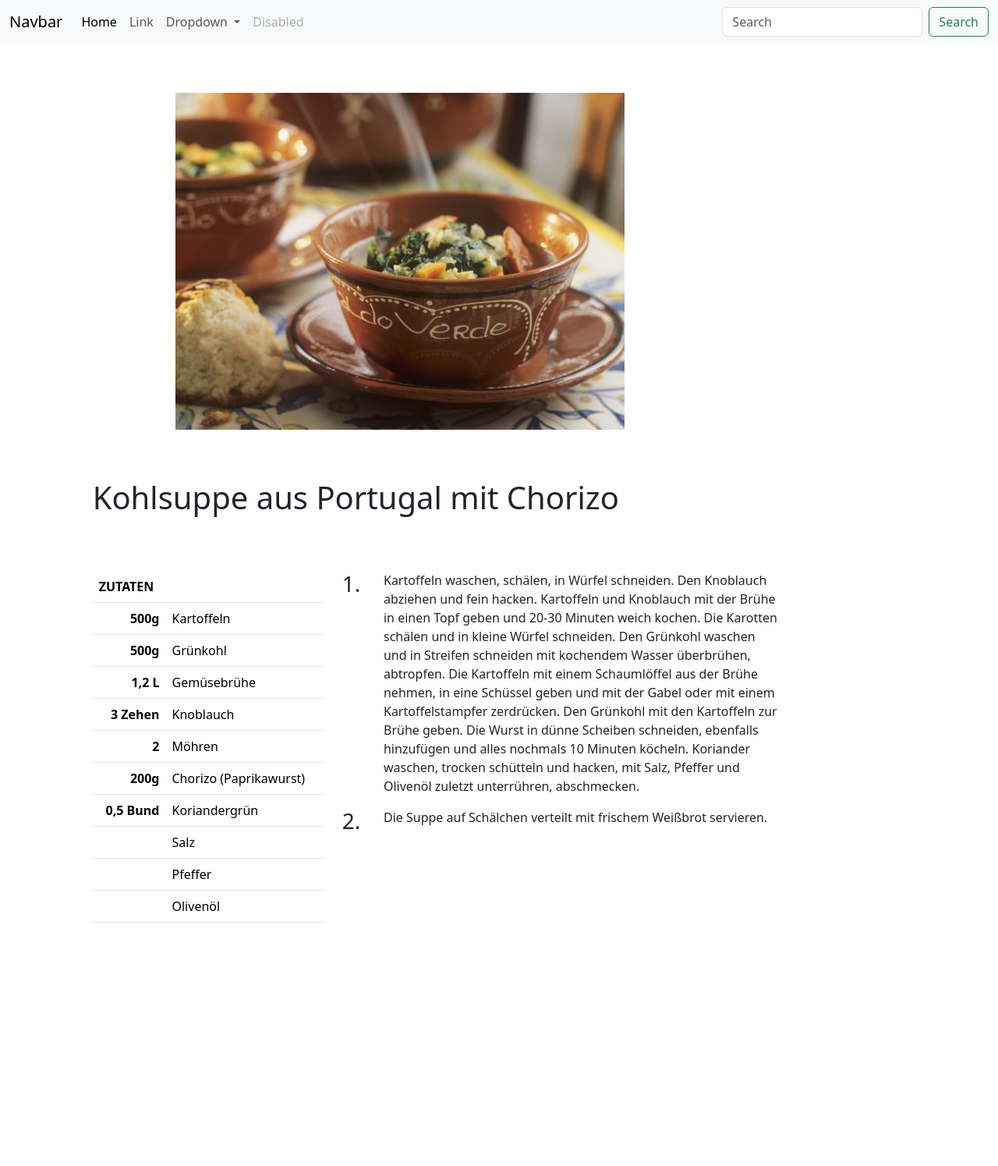
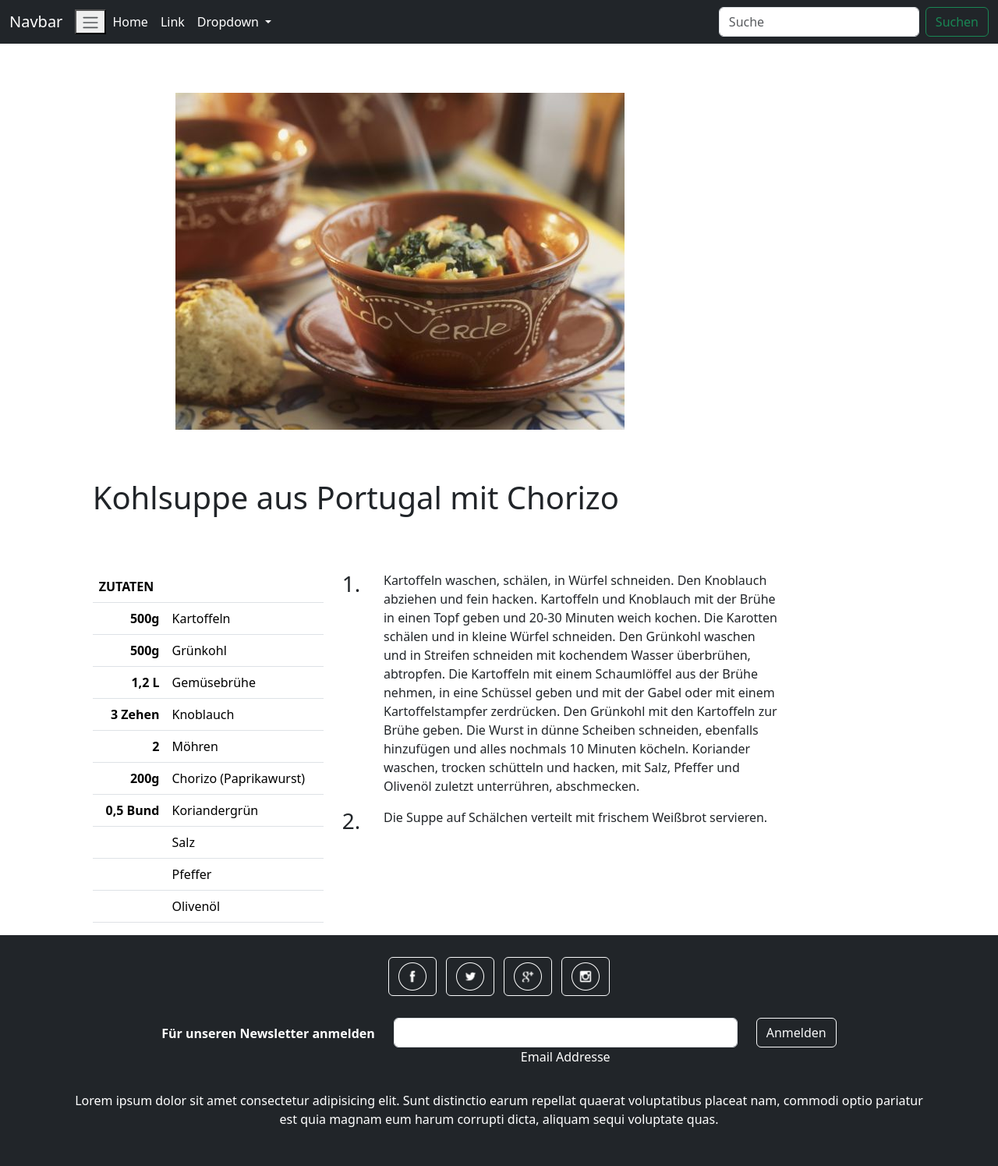
Before and after one commit to LukeJayZ/cookbook, a plain HTML site: page recipe.html in a window 1280 px wide. Shown: the whole page at 78% size. Before the commit the page ends 1199 px from the top, so only its background shows below. Drawn offline with nearby package versions, Linux system fonts and the light colour scheme.

Commit message:
Navbar und Footer

```diff
--- a/recipe.html
+++ b/recipe.html
@@ -14,10 +14,10 @@
 <body>
     <header>
         <!--Navbar-->
-        <nav class="navbar navbar-expand-lg bg-body-tertiary">
+        <nav class="navbar navbar-expand-lg bg-dark ">
             <div class="container-fluid">
-                <a class="navbar-brand" href="#">Navbar</a>
-                <button class="navbar-toggler" type="button" data-bs-toggle="collapse"
+                <a class="navbar-brand text-white" href="#">Navbar</a>
+                <button class="navbar-dark-toggler " type="button" data-bs-toggle="collapse"
                     data-bs-target="#navbarSupportedContent" aria-controls="navbarSupportedContent"
                     aria-expanded="false" aria-label="Toggle navigation">
                     <span class="navbar-toggler-icon"></span>
@@ -25,14 +25,14 @@
                 <div class="collapse navbar-collapse" id="navbarSupportedContent">
                     <ul class="navbar-nav me-auto mb-2 mb-lg-0">
                         <li class="nav-item">
-                            <a class="nav-link active" aria-current="page" href="#">Home</a>
+                            <a class="nav-link active text-white" aria-current="page" href="#">Home</a>
                         </li>
                         <li class="nav-item">
-                            <a class="nav-link" href="#">Link</a>
+                            <a class="nav-link text-white" href="#">Link</a>
                         </li>
                         <li class="nav-item dropdown">
-                            <a class="nav-link dropdown-toggle" href="#" role="button" data-bs-toggle="dropdown"
-                                aria-expanded="false">
+                            <a class="nav-link dropdown-toggle text-white" href="#" role="button"
+                                data-bs-toggle="dropdown" aria-expanded="false">
                                 Dropdown
                             </a>
                             <ul class="dropdown-menu">
@@ -44,13 +44,10 @@
                                 <li><a class="dropdown-item" href="#">Something else here</a></li>
                             </ul>
                         </li>
-                        <li class="nav-item">
-                            <a class="nav-link disabled">Disabled</a>
-                        </li>
                     </ul>
                     <form class="d-flex" role="search">
-                        <input class="form-control me-2" type="search" placeholder="Search" aria-label="Search">
-                        <button class="btn btn-outline-success" type="submit">Search</button>
+                        <input class="form-control me-2" type="search" placeholder="Suche" aria-label="Search">
+                        <button class="btn btn-outline-success" type="submit">Suchen</button>
                     </form>
                 </div>
             </div>
@@ -179,9 +176,91 @@
             </div>
         </div>
     </main>
-    <footer>
+    <!-- Footer -->
+    <footer class="bg-dark text-center text-white">
+        <!-- Grid container -->
+        <div class="container p-4">
+            <!-- Section: Social media -->
+            <section class="mb-4">
+                <!-- Facebook -->
+                <a class="btn btn-outline-light btn-floating m-1" href="#!" role="button">
+                    <img src="./src/img/facebook.png" class="fab fa-facebook-f"></img>
+                </a>
 
+                <!-- Twitter -->
+                <a class="btn btn-outline-light btn-floating m-1" href="#!" role="button"><img
+                        src="./src/img/twitter.png" class="fab fa-twitter"></img></a>
+
+                <!-- Google -->
+                <a class="btn btn-outline-light btn-floating m-1" href="#!" role="button"><img src="./src/img/gplus.png"
+                        class="fab fa-google"></img></a>
+
+                <!-- Instagram -->
+                <a class="btn btn-outline-light btn-floating m-1" href="#!" role="button"><img
+                        src="./src/img/instagram.png" class="fab fa-instagram"></img></a>
+
+            </section>
+            <!-- Section: Social media -->
+
+            <!-- Section: Form -->
+            <section class="">
+                <form action="">
+                    <!--Grid row-->
+                    <div class="row d-flex justify-content-center">
+                        <!--Grid column-->
+                        <div class="col-auto">
+                            <p class="pt-2">
+                                <strong>Für unseren Newsletter anmelden</strong>
+                            </p>
+                        </div>
+                        <!--Grid column-->
+
+                        <!--Grid column-->
+                        <div class="col-md-5 col-12">
+                            <!-- Email input -->
+                            <div class="form-outline form-white mb-4">
+                                <input type="email" id="form5Example21" class="form-control" />
+                                <label class="form-label" for="form5Example21">Email Addresse</label>
+                            </div>
+                        </div>
+                        <!--Grid column-->
+
+                        <!--Grid column-->
+                        <div class="col-auto">
+                            <!-- Submit button -->
+                            <button type="submit" class="btn btn-outline-light mb-4">
+                                Anmelden
+                            </button>
+                        </div>
+                        <!--Grid column-->
+                    </div>
+                    <!--Grid row-->
+                </form>
+            </section>
+            <!-- Section: Form -->
+
+            <!-- Section: Text -->
+            <section class="mb-4">
+                <p>
+                    Lorem ipsum dolor sit amet consectetur adipisicing elit. Sunt distinctio earum
+                    repellat quaerat voluptatibus placeat nam, commodi optio pariatur est quia magnam
+                    eum harum corrupti dicta, aliquam sequi voluptate quas.
+                </p>
+            </section>
+            <!-- Section: Text -->
+
+
+        </div>
+        <!-- Grid container -->
+
+        <!-- Copyright
+        <div class="text-center p-3" style="background-color: rgba(0, 0, 0, 0.2);">
+            © 2020 Copyright:
+            <a class="text-white" href="https://mdbootstrap.com/">MDBootstrap.com</a>
+        </div>
+        Copyright -->
     </footer>
+    <!-- Footer -->
     <script src="https://cdn.jsdelivr.net/npm/bootstrap@5.3.0-alpha1/dist/js/bootstrap.bundle.min.js"
         integrity="sha384-w76AqPfDkMBDXo30jS1Sgez6pr3x5MlQ1ZAGC+nuZB+EYdgRZgiwxhTBTkF7CXvN"
         crossorigin="anonymous"></script>
```
Also changed, not shown: src/img/facebook.png (added), src/img/gplus.png (added), src/img/instagram.png (added), src/img/twitter.png (added).
